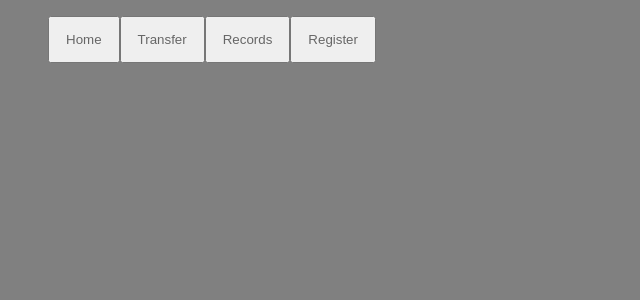
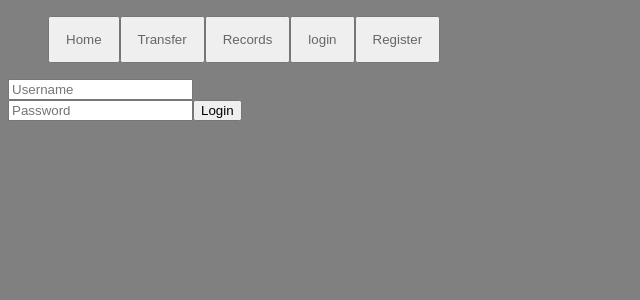
Before and after one commit to cheng306/Frontend, an Angular app: page /login in a window 1280 px wide. Before the commit this address led to /. Shown: the top 300 px of the page, without its empty margins (0-640 px from the left). Built offline with nearby package versions, Linux system fonts and the light colour scheme.

Commit message:
add a login page

```diff
--- a/src/app/app.module.ts
+++ b/src/app/app.module.ts
@@ -1,7 +1,6 @@
 import { NgModule } from '@angular/core';
 import { BrowserModule } from '@angular/platform-browser';
 import { BrowserAnimationsModule } from '@angular/platform-browser/animations';
-//import { MdButtonModule, MdCardModule } from '@angular/material';
 import { HttpModule } from '@angular/http';
 import { FormsModule, ReactiveFormsModule} from '@angular/forms';
 import { RouterModule } from '@angular/router';
@@ -11,7 +10,8 @@ import {CreateTransferComponent} from './createtransfer.component'
 import { AppComponent } from './app.component';
 import {NavBarComponent} from './navbar.component'
 import {BodyPanelComponent} from './bodypanel.component'
-import {RegisterComponent} from './register.component'
+import { RegisterComponent } from './register.component'
+import { LoginComponent } from './login.component'
 
 import { WebService } from './web.service';
 import {AuthenticateService} from './authenticate.service'
@@ -23,12 +23,13 @@ var paths = [
   ,{path: 'records/:sender', component: TransfersComponent}
   ,{path: 'home', component: BodyPanelComponent}
   ,{path: 'register', component: RegisterComponent}
+  ,{path: 'login', component: LoginComponent}
 
 ];
 
 @NgModule({
   imports: [ BrowserModule, HttpModule, BrowserAnimationsModule,FormsModule, ReactiveFormsModule, RouterModule.forRoot(paths)],
-  declarations: [ AppComponent, TransfersComponent, CreateTransferComponent, NavBarComponent,BodyPanelComponent,RegisterComponent ],
+  declarations: [ AppComponent, TransfersComponent, CreateTransferComponent, NavBarComponent,BodyPanelComponent,RegisterComponent, LoginComponent],
   bootstrap: [AppComponent],
   providers: [WebService, AuthenticateService]
 })
--- a/src/app/authenticate.service.ts
+++ b/src/app/authenticate.service.ts
@@ -1,15 +1,70 @@
 import { Injectable } from '@angular/core';
 import { Http } from '@angular/http';
+import { Router } from '@angular/router';
 
 @Injectable()
 export class AuthenticateService {
 
+    token = 'token'
+    firstName = 'firstname';
+    lastName = 'lastname'
 
-    constructor(private http: Http) {}
+    constructor(private http: Http, private router: Router) {}
 
     register(user) {
         delete user.confirmPassword;
-        this.http.post('http://localhost:56266/api/authenticate/register', user).subscribe();
+        this.http.post('http://localhost:56266/api/authenticate/register', user).subscribe(
+            response => {
+                var responseJson = response.json();
+
+                if( !responseJson.token ){return;}
+
+                localStorage.setItem(this.token, responseJson.token);
+                localStorage.setItem(this.firstName, responseJson.firstName);
+                localStorage.setItem(this.lastName, responseJson.lastName);
+
+                this.router.navigate(['/']);
+
+
+            }
+        );
     }
 
+    get isAuthenticated() {
+        if (!localStorage.getItem(this.token)){
+            return false;
+        }
+        return true;
+        //return !!localStorage.getItem(this.token);
+    }
+
+    get fullName() {
+        return localStorage.getItem(this.firstName) + " "+ localStorage.getItem(this.lastName);
+    }
+
+    logout() {
+        localStorage.removeItem(this.token);
+        localStorage.removeItem(this.firstName);
+        localStorage.removeItem(this.lastName);
+    }
+
+    login(loginInfo){
+        this.http.post('http://localhost:56266/api/authenticate/login', loginInfo).subscribe(response =>  {
+            var responseJson = response.json();
+
+            //if (!responseJson.token){console.log(responseJson);console.log(response);};
+
+            localStorage.setItem(this.token, responseJson.token);
+            localStorage.setItem(this.firstName, responseJson.firstName);
+            localStorage.setItem(this.lastName, responseJson.lastName);
+            this.router.navigate(['/']);},
+            error =>{
+                loginInfo.success =false;
+
+            }
+
+        )
+    }
+
+
 }
--- /dev/null
+++ b/src/app/login.component.ts
@@ -0,0 +1,26 @@
+import { Component } from '@angular/core';
+import { AuthenticateService } from './authenticate.service';
+
+@Component({
+    selector: 'login',
+    template: `
+
+        <input [(ngModel)]="loginInfo.username" placeholder="Username"><br>
+
+        <input [(ngModel)]="loginInfo.password" placeholder="Password" type="password">
+
+        <button  (click)="login()">Login</button><br>
+
+        <span *ngIf="!this.loginInfo.success"> Invalid Username or Password</span>
+
+    `
+})
+export class LoginComponent {
+    constructor(private auth:  AuthenticateService) { }
+
+    loginInfo = { username: '', password: '', success:true};
+
+    login() {
+        this.auth.login(this.loginInfo);
+    }
+}
--- a/src/app/navbar.component.ts
+++ b/src/app/navbar.component.ts
@@ -1,10 +1,12 @@
 import { Component } from '@angular/core'
+import {AuthenticateService} from './authenticate.service'
 
 @Component({
     selector: 'navbar',
     template:
     `
         <ul>
+            <li> <span class="welcome" *ngIf="auth.isAuthenticated">Welcome {{auth.fullName}}</span></li>
 
             <li><button routerLink="/home">Home</button></li>
 
@@ -12,14 +14,16 @@ import { Component } from '@angular/core'
 
             <li><button routerLink="/records">Records</button></li>
 
-            <li><button routerLink="/register">Register</button></li>
+            <li><button *ngIf="!auth.isAuthenticated" routerLink="/login">login</button></li>
+
+            <li><button *ngIf="!auth.isAuthenticated" routerLink="/register">Register</button></li>
+
+            <li><button *ngIf="auth.isAuthenticated" (click)="auth.logout()" >Logout</button></li>
 
         </ul>
     `
 })
+
 export class NavBarComponent {
-    constructor() {}
-
-
-
+    constructor(private auth:AuthenticateService) {}
 }
--- a/src/app/register.component.ts
+++ b/src/app/register.component.ts
@@ -9,6 +9,10 @@ import { AuthenticateService } from './authenticate.service';
     `
     <div class="form">
     <form [formGroup]="form" (ngSubmit)="onSubmit()">
+
+        <input placeholder="Username" formControlName="userName"
+        [ngClass]="{'error': form.controls.userName.invalid}"><br>
+
         <input placeholder="First Name" formControlName="firstName"
         [ngClass]="{'error': form.controls.firstName.invalid}"><br>
 
@@ -30,6 +34,7 @@ import { AuthenticateService } from './authenticate.service';
         <span *ngIf="form.errors?.passwordMismatch">Passwords has to match!!!</span><br>
 
         <button>Register</button>
+
     </form>
     </div>
     `,
@@ -40,6 +45,7 @@ export class RegisterComponent {
 
     constructor(private fb: FormBuilder, private auth: AuthenticateService){
         this.form = fb.group({
+            userName: ['', Validators.required],
             firstName: ['', Validators.required],
             lastName: ['', Validators.required],
             phone: ['', Validators.required],
@@ -52,7 +58,7 @@ export class RegisterComponent {
 
     onSubmit() {
         //console.log(this.form.value);
-        //this.auth.register(this.form.value);
+        this.auth.register(this.form.value);
         console.log(this.form.value);
     }
 }
--- a/src/styles.css
+++ b/src/styles.css
@@ -40,3 +40,5 @@ button{
 }
 
 .error {background-color: #ffff00}
+
+.welcome{ font-size: 24px;}
```
